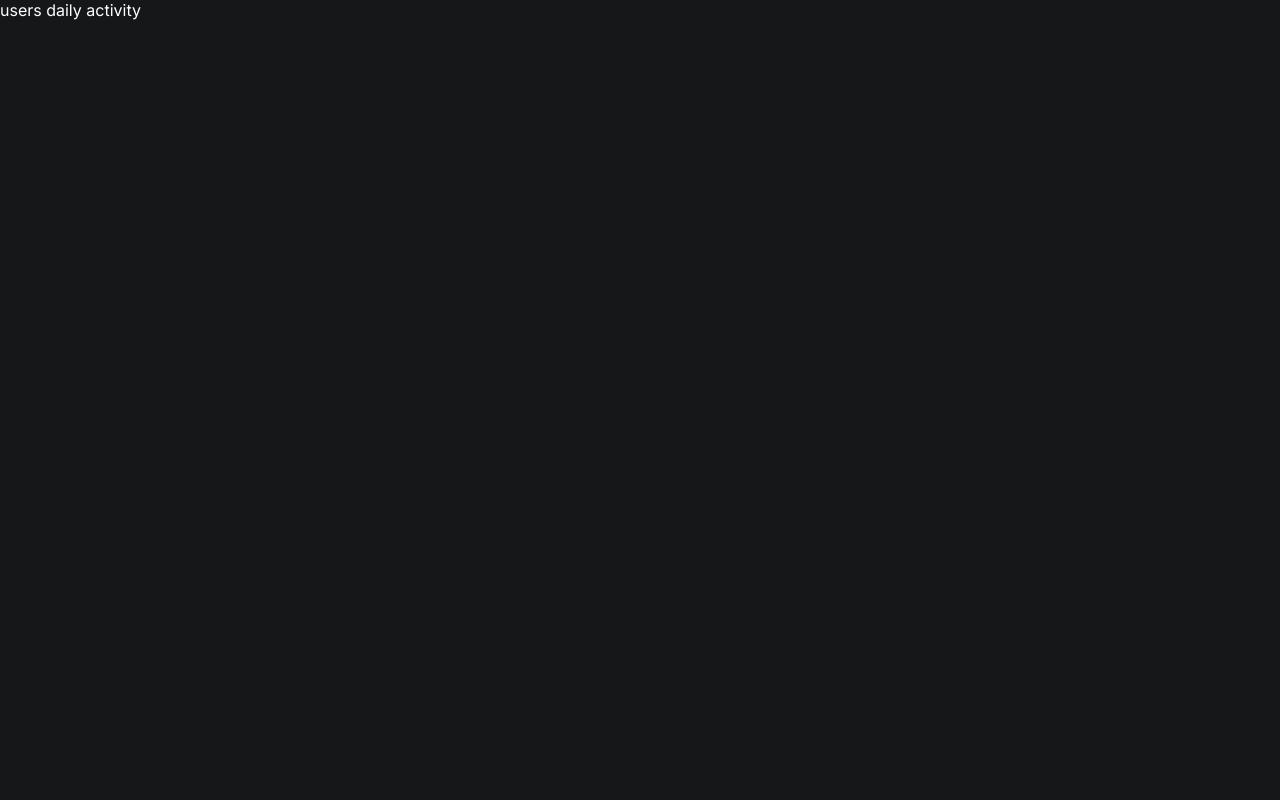
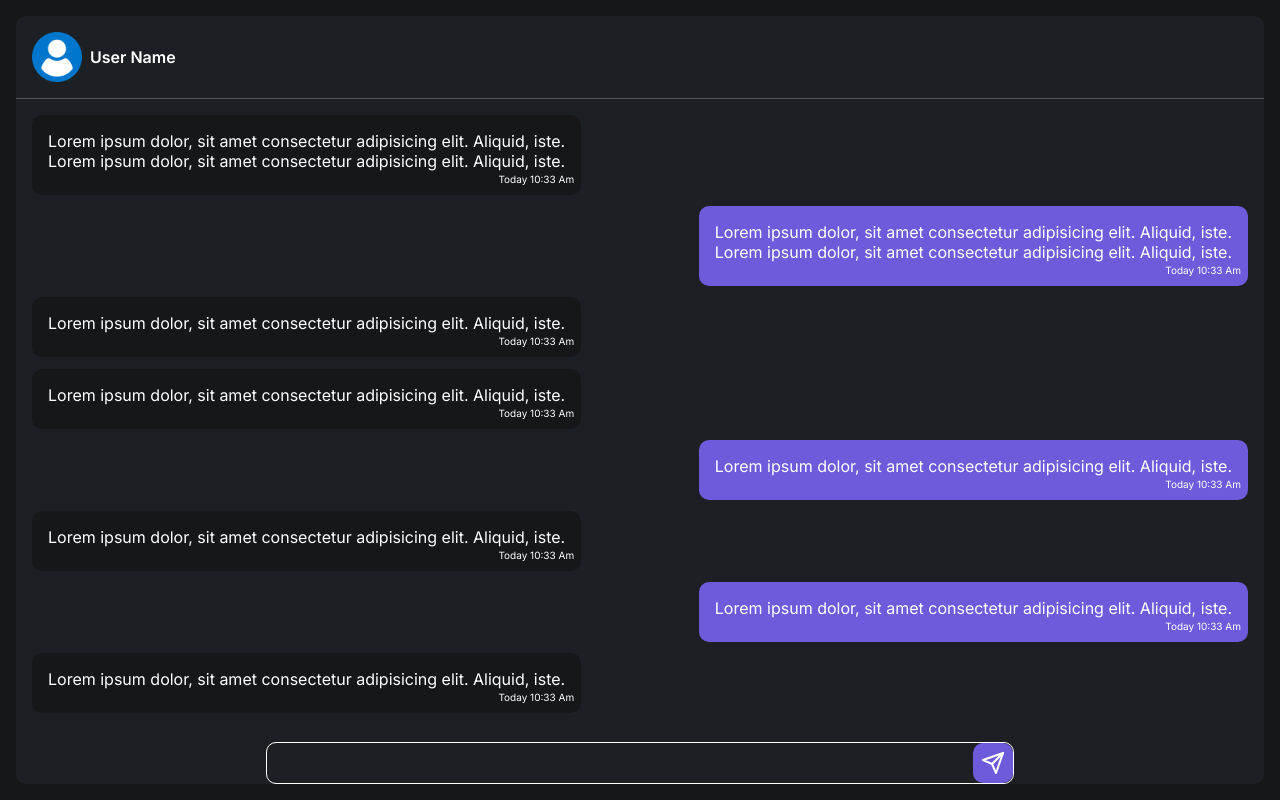
Before and after one commit to MehfoozurRehman/devscot-management, a Next.js app: page /dashboard in a window 1280 px wide. Built offline with nearby package versions, Linux system fonts and the light colour scheme; no server answers.

Commit message:
Update page.js

```diff
--- a/app/(user)/dashboard/page.js
+++ b/app/(user)/dashboard/page.js
@@ -1,3 +1,135 @@
+"use client";
+import Image from "next/image";
+import userPic from "@/public/user.png";
+import "@/styles/chat.css";
+import { useState } from "react";
+
 export default function page() {
-  return <div>users daily activity</div>;
+  const [isReply, setIsReply] = useState(false);
+  return (
+    <div className="container__main">
+      <div className="container__main__chat">
+        <div className="container__main__chat__header">
+          <div className="container__main__chat__header__img">
+            <Image src={userPic} />
+          </div>
+          <div className="container__main__chat__header__name">User Name</div>
+        </div>
+        <div className="container__main__chat__body">
+          <ChatEntry setIsReply={setIsReply} isReply={isReply} replyTo={true} />
+          <ChatEntry
+            setIsReply={setIsReply}
+            isReply={isReply}
+            replyTo={true}
+            reverse={true}
+          />
+          <ChatEntry setIsReply={setIsReply} isReply={isReply} />
+          <ChatEntry setIsReply={setIsReply} isReply={isReply} />
+          <ChatEntry setIsReply={setIsReply} isReply={isReply} reverse={true} />
+          <ChatEntry setIsReply={setIsReply} isReply={isReply} />
+          <ChatEntry setIsReply={setIsReply} reverse={true} />
+          <ChatEntry setIsReply={setIsReply} isReply={isReply} />
+        </div>
+        <div className="container__main__chat__footer">
+          {isReply ? (
+            <div className="container__main__chat__footer__reply">
+              <div className="container__main__chat__footer__reply__text">
+                Lorem ipsum dolor sit amet consectetur adipisicing elit. Facere,
+                corporis. Lorem ipsum dolor sit amet consectetur adipisicing
+                elit.
+              </div>
+              <button
+                className="container__main__chat__footer__reply__close"
+                onClick={() => {
+                  setIsReply(!isReply);
+                }}
+              >
+                <svg
+                  xmlns="http://www.w3.org/2000/svg"
+                  width="24"
+                  height="24"
+                  viewBox="0 0 24 24"
+                  fill="none"
+                  stroke="currentColor"
+                  strokeWidth="2"
+                  stroke-linecap="round"
+                  stroke-linejoin="round"
+                  class="lucide lucide-circle-x"
+                >
+                  <circle cx="12" cy="12" r="10" />
+                  <path d="m15 9-6 6" />
+                  <path d="m9 9 6 6" />
+                </svg>
+              </button>
+            </div>
+          ) : null}
+          <div className="container__main__chat__footer__input__box">
+            <input type="text" />
+            <button>
+              <svg
+                xmlns="http://www.w3.org/2000/svg"
+                width="24"
+                height="24"
+                viewBox="0 0 24 24"
+                fill="none"
+                stroke="currentColor"
+                strokeWidth="2"
+                stroke-linecap="round"
+                stroke-linejoin="round"
+                class="lucide lucide-send"
+              >
+                <path d="m22 2-7 20-4-9-9-4Z" />
+                <path d="M22 2 11 13" />
+              </svg>
+            </button>
+          </div>
+        </div>
+      </div>
+    </div>
+  );
 }
+
+function ChatEntry({ setIsReply, isReply, replyTo, reverse }) {
+  return (
+    <div className="container__main__chat__body__entry">
+      <div
+        className={`container__main__chat__body__entry__content ${
+          reverse ? "container__main__chat__body__entry__content__reverse" : " "
+        }`}
+      >
+        {replyTo ? (
+          <div className="container__main__chat__body__entry__content__reply">
+            Lorem ipsum dolor, sit amet consectetur adipisicing elit. Aliquid,
+            iste.
+          </div>
+        ) : null}
+        Lorem ipsum dolor, sit amet consectetur adipisicing elit. Aliquid, iste.
+        <div className="container__main__chat__body__entry__content__time">
+          Today 10:33 Am
+        </div>
+      </div>
+      <button
+        onClick={() => {
+          setIsReply(!isReply);
+        }}
+        className="container__main__chat__body__entry__reply"
+      >
+        <svg
+          xmlns="http://www.w3.org/2000/svg"
+          width="24"
+          height="24"
+          viewBox="0 0 24 24"
+          fill="none"
+          stroke="currentColor"
+          strokeWidth="2"
+          stroke-linecap="round"
+          stroke-linejoin="round"
+          class="lucide lucide-reply"
+        >
+          <polyline points="9 17 4 12 9 7" />
+          <path d="M20 18v-2a4 4 0 0 0-4-4H4" />
+        </svg>
+      </button>
+    </div>
+  );
+}
```
